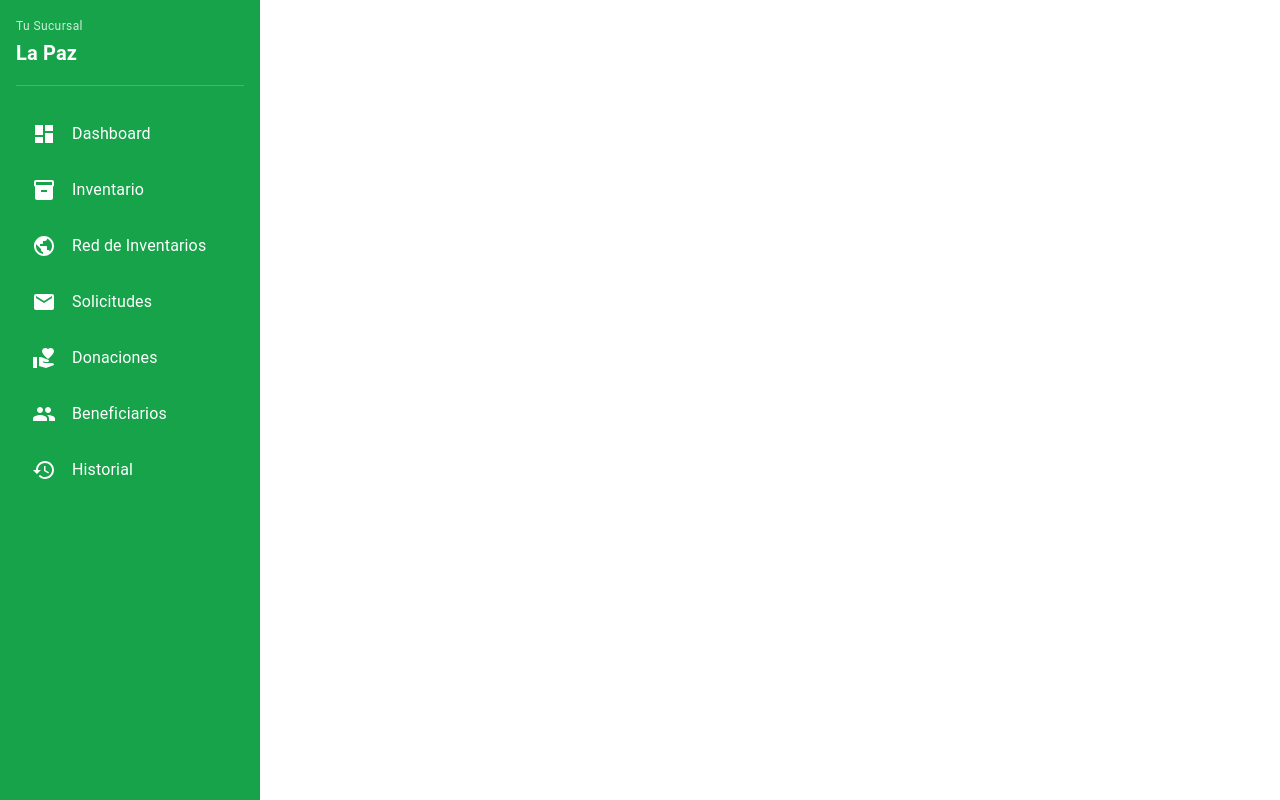
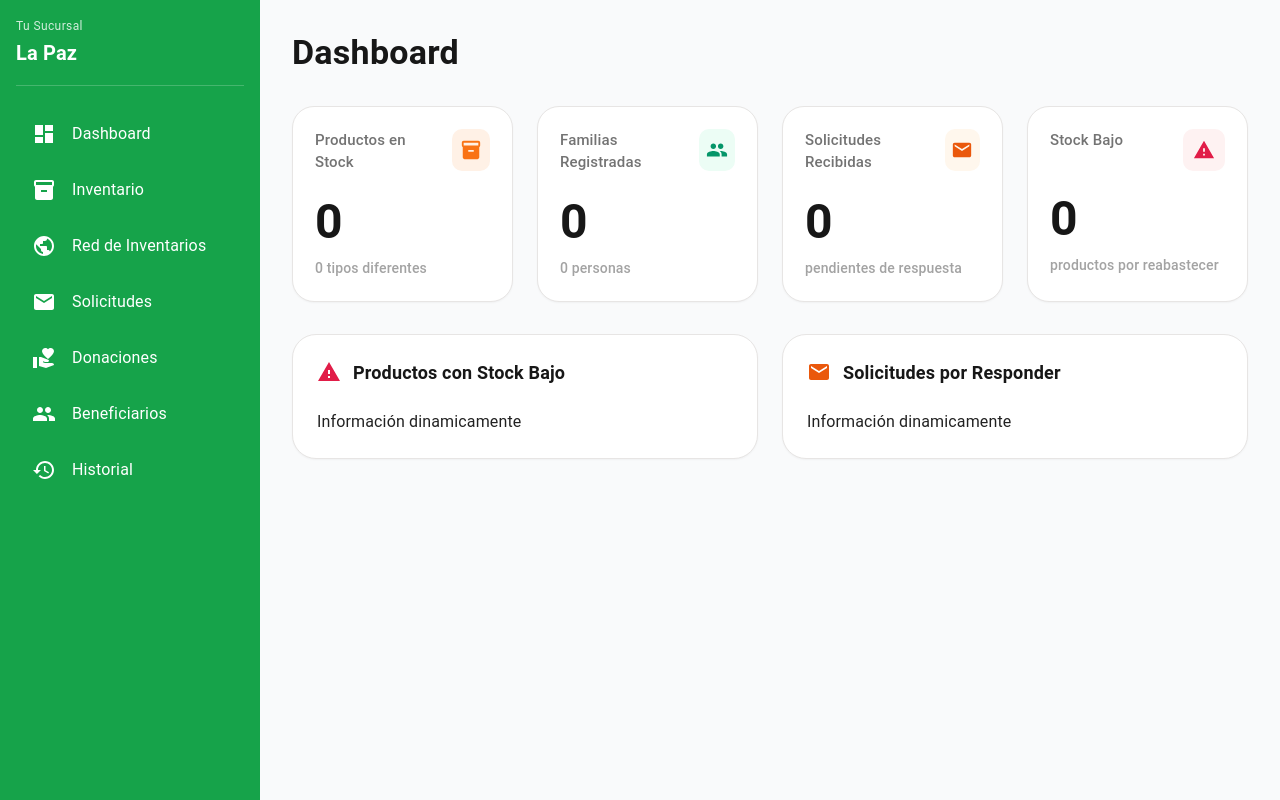
Before and after one commit to michaeltx130/food-bank-app, a React (Vite) app: page / in a window 1280 px wide. Built offline with nearby package versions, Linux system fonts and the light colour scheme.

Commit message:
Dashboard and settings

```diff
--- a/src/components/dashboard/InfoPanel.jsx
+++ b/src/components/dashboard/InfoPanel.jsx
@@ -0,0 +1,49 @@
+import React from "react";
+
+import { Card, CardContent, Typography, Box } from "@mui/material";
+
+const InfoPanel = ({ title, icon, children }) => {
+  return (
+    <Card
+      sx={{
+        borderRadius: "24px",
+        border: "1px solid #E7E5E4",
+        boxShadow: "0px 1px 2px rgba(0,0,0,0.04)",
+        backgroundColor: "#FFFFFF",
+      }}
+    >
+      <CardContent
+        sx={{
+          padding: "24px !important",
+        }}
+      >
+        {/* Header */}
+        <Box
+          sx={{
+            display: "flex",
+            alignItems: "center",
+            gap: 1.5,
+            marginBottom: 3,
+          }}
+        >
+          {icon}
+
+          <Typography
+            sx={{
+              fontSize: "18px",
+              fontWeight: 700,
+              color: "#171717",
+            }}
+          >
+            {title}
+          </Typography>
+        </Box>
+
+        {/* Content */}
+        <Box>{children}</Box>
+      </CardContent>
+    </Card>
+  );
+};
+
+export default InfoPanel;
--- a/src/components/dashboard/StatCard.jsx
+++ b/src/components/dashboard/StatCard.jsx
@@ -0,0 +1,96 @@
+import { Card, CardContent, Typography, Box } from "@mui/material";
+
+const StatCard = ({ title, value, description, icon, iconBg, iconColor }) => {
+  return (
+    <Card
+      sx={{
+        borderRadius: "22px",
+        border: "0.5px solid #E7E5E4",
+        boxShadow: "0px 1px 2px rgba(0,0,0,0.04)",
+        backgroundColor: "#FFFFFF",
+        transition: "0.2s ease",
+
+        "&:hover": {
+          transform: "translateY(-2px)",
+          boxShadow: "0px 8px 20px rgba(0,0,0,0.06)",
+        },
+      }}
+    >
+      <CardContent
+        sx={{
+          padding: "22px !important",
+        }}
+      >
+        {/* TOP */}
+        <Box
+          sx={{
+            display: "flex",
+            justifyContent: "space-between",
+            alignItems: "flex-start",
+            marginBottom: 3,
+            gap: 2,
+          }}
+        >
+          <Typography
+            sx={{
+              fontSize: "15px",
+              fontWeight: 500,
+              color: "#737373",
+            }}
+          >
+            {title}
+          </Typography>
+
+          {/* ICONO */}
+          <Box
+            sx={{
+              width: 42,
+              height: 42,
+              borderRadius: "10px",
+
+              backgroundColor: iconBg,
+
+              display: "flex",
+              alignItems: "center",
+              justifyContent: "center",
+
+              color: iconColor,
+
+              "& svg": {
+                fontSize: 22,
+              },
+            }}
+          >
+            {icon}
+          </Box>
+        </Box>
+
+        {/* VALUE */}
+        <Typography
+          sx={{
+            fontSize: "48px",
+            fontWeight: 700,
+            lineHeight: 1,
+            color: "#171717",
+            marginBottom: 1.5,
+          }}
+        >
+          {value}
+        </Typography>
+
+        {/* DESCRIPTION */}
+        <Typography
+          sx={{
+            fontSize: "14px",
+            color: "#A3A3A3",
+            fontWeight: 500,
+          }}
+        >
+          {description}
+        </Typography>
+      </CardContent>
+    </Card>
+  );
+};
+
+export default StatCard;
--- a/src/pages/Dashboard.jsx
+++ b/src/pages/Dashboard.jsx
@@ -1,8 +1,129 @@
 import Sidebar from "../components/layout/Sidebar";
-export default function Dashboard() {
+import { Box, Typography } from "@mui/material";
+import { Inventory2, People, Mail, Warning } from "@mui/icons-material";
+import StatCard from "../components/dashboard/StatCard";
+import InfoPanel from "../components/dashboard/InfoPanel";
+
+const Dashboard = () => {
+  const stats = [
+    {
+      title: "Productos en Stock",
+      value: 0,
+      description: "0 tipos diferentes",
+      icon: <Inventory2 />,
+      iconBg: "#FFF1E6",
+      iconColor: "#F97316",
+    },
+
+    {
+      title: "Familias Registradas",
+      value: 0,
+      description: "0 personas",
+      icon: <People />,
+      iconBg: "#ECFDF5",
+      iconColor: "#059669",
+    },
+
+    {
+      title: "Solicitudes Recibidas",
+      value: 0,
+      description: "pendientes de respuesta",
+      icon: <Mail />,
+      iconBg: "#FFF7ED",
+      iconColor: "#EA580C",
+    },
+
+    {
+      title: "Stock Bajo",
+      value: 0,
+      description: "productos por reabastecer",
+      icon: <Warning />,
+      iconBg: "#FEF2F2",
+      iconColor: "#E11D48",
+    },
+  ];
   return (
-    <div>
+    <Box sx={{ display: "flex", height: "100vh" }}>
       <Sidebar />
-    </div>
+      {/* Contenedor principal del dashboard */}
+      <Box
+        sx={{
+          flexGrow: 1,
+          padding: 4,
+          backgroundColor: "#F9FAFB",
+          height: "100vh",
+          overflowY: "auto",
+        }}
+      >
+        <Typography
+          variant="h4"
+          sx={{
+            fontWeight: "bold",
+            marginBottom: 4,
+            color: "#171717",
+          }}
+        >
+          Dashboard
+        </Typography>
+
+        {/* Contenedor para las tarjetas de estadísticas */}
+        <Box
+          sx={{
+            display: "grid",
+            gridTemplateColumns: {
+              xs: "1fr",
+              sm: "repeat(2, 1fr)",
+              lg: "repeat(4, 1fr)",
+            },
+
+            gap: 3,
+            width: "100%",
+          }}
+        >
+          {stats.map((item) => (
+            <StatCard
+              key={item.title}
+              title={item.title}
+              value={item.value}
+              description={item.description}
+              icon={item.icon}
+              iconBg={item.iconBg}
+              iconColor={item.iconColor}
+            />
+          ))}
+        </Box>
+        {/*Contenedor para los paneles*/}
+        <Box
+          sx={{
+            display: "grid",
+
+            gridTemplateColumns: {
+              xs: "1fr",
+              lg: "1fr 1fr",
+            },
+
+            gap: 3,
+            marginTop: 4,
+          }}
+        >
+          {/*Paneles de Stock Bajo y Solicitudes por responder*/}
+          <InfoPanel
+            title="Productos con Stock Bajo"
+            icon={<Warning sx={{ color: "#E11D48" }} />}
+          >
+            <Typography>Información dinamicamente</Typography>
+          </InfoPanel>
+
+          <InfoPanel
+            title="Solicitudes por Responder"
+            icon={<Mail sx={{ color: "#EA580C" }} />}
+          >
+            <Typography>Información dinamicamente</Typography>
+          </InfoPanel>
+        </Box>
+      </Box>
+    </Box>
   );
-}
+};
+
+export default Dashboard;
--- a/src/pages/requests/Request.jsx
+++ b/src/pages/requests/Request.jsx
@@ -11,20 +11,43 @@ const Request = () => {
   const [open, setOpen] = useState(false);
 
   return (
-    <div style={{ display: "flex", backgroundColor: "#f3f4f6", minHeight: "100vh" }}>
+    <div
+      style={{
+        display: "flex",
+        backgroundColor: "#F9FAFB",
+        minHeight: "100vh",
+      }}
+    >
       <Sidebar />
 
-      <div style={{ padding: "40px", flex: 1 }}>
+      <div
+        style={{
+          padding: "40px",
+          flex: 1,
+          padding: "40px",
+          flex: 1,
+          height: "100vh",
+          overflowY: "auto",
+          boxSizing: "border-box",
+        }}
+      >
         <h1 style={{ fontSize: "48px", marginBottom: "30px" }}>Solicitudes</h1>
 
-        <Box sx={{ display: "flex", justifyContent: "space-between", alignItems: "center", marginBottom: 4 }}>
-
+        <Box
+          sx={{
+            display: "flex",
+            justifyContent: "space-between",
+            alignItems: "center",
+            marginBottom: 4,
+          }}
+        >
           <Box sx={{ display: "flex", gap: 2 }}>
             <Button
               onClick={() => setSelected("received")}
               startIcon={<InboxOutlinedIcon />}
               sx={{
-                backgroundColor: selected === "received" ? "#ffffff" : "transparent",
+                backgroundColor:
+                  selected === "received" ? "#ffffff" : "transparent",
                 color: selected === "received" ? "#111827" : "#6b7280",
                 borderRadius: 4,
                 paddingX: 3,
@@ -32,7 +55,10 @@ const Request = () => {
                 textTransform: "none",
                 fontWeight: 700,
                 fontSize: "18px",
-                boxShadow: selected === "received" ? "0px 2px 8px rgba(0,0,0,0.08)" : "none",
+                boxShadow:
+                  selected === "received"
+                    ? "0px 2px 8px rgba(0,0,0,0.08)"
+                    : "none",
                 "&:hover": { backgroundColor: "#ffffff" },
               }}
             >
@@ -46,7 +72,8 @@ const Request = () => {
               onClick={() => setSelected("sent")}
               startIcon={<DetailsIcon />}
               sx={{
-                backgroundColor: selected === "sent" ? "#ffffff" : "transparent",
+                backgroundColor:
+                  selected === "sent" ? "#ffffff" : "transparent",
                 color: selected === "sent" ? "#111827" : "#6b7280",
                 borderRadius: 4,
                 paddingX: 3,
@@ -54,7 +81,8 @@ const Request = () => {
                 textTransform: "none",
                 fontWeight: 700,
                 fontSize: "18px",
-                boxShadow: selected === "sent" ? "0px 2px 8px rgba(0,0,0,0.08)" : "none",
+                boxShadow:
+                  selected === "sent" ? "0px 2px 8px rgba(0,0,0,0.08)" : "none",
                 "&:hover": { backgroundColor: "#ffffff" },
               }}
             >
```
